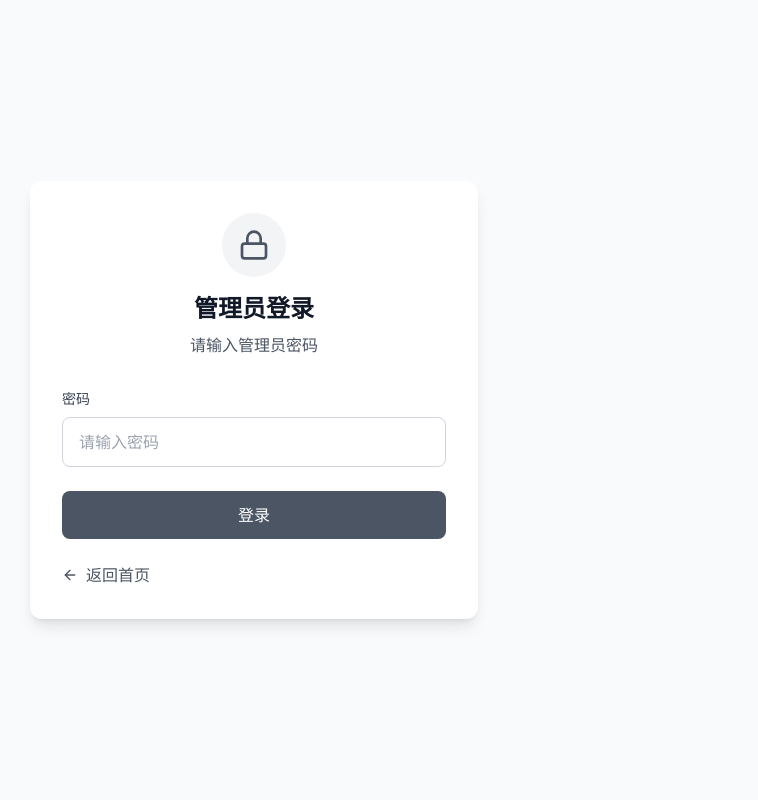
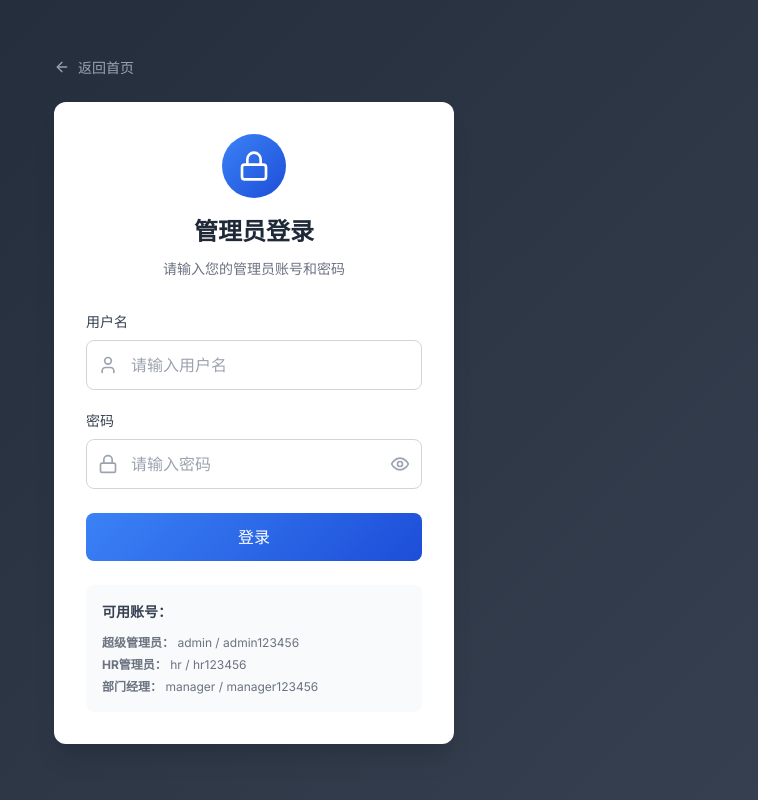
Before and after one commit to singer2622525-netizen/personality-assessment-system, a Next.js app: page /admin/login in a window 1280 px wide. Shown: the whole page, without its empty margins (386-1144 px from the left). Built offline with nearby package versions, Linux system fonts and the light colour scheme.

Commit message:
Update admin login with username and password

```diff
--- a/app/admin/login/page.tsx
+++ b/app/admin/login/page.tsx
@@ -2,77 +2,202 @@
 
 import { useState } from 'react'
 import { useRouter } from 'next/navigation'
-import { ArrowLeft, Lock } from 'lucide-react'
+import { ArrowLeft, Lock, User, Eye, EyeOff } from 'lucide-react'
+import { ADMIN_ACCOUNTS, validatePassword, generateSessionToken } from '@/lib/admin-config'
 
 export default function AdminLoginPage() {
   const router = useRouter()
-  const [password, setPassword] = useState('')
+  const [formData, setFormData] = useState({
+    username: '',
+    password: ''
+  })
   const [isLoading, setIsLoading] = useState(false)
+  const [error, setError] = useState('')
+  const [showPassword, setShowPassword] = useState(false)
+
+  const handleInputChange = (e: React.ChangeEvent<HTMLInputElement>) => {
+    const { name, value } = e.target
+    setFormData(prev => ({
+      ...prev,
+      [name]: value
+    }))
+    setError('') // 清除错误信息
+  }
 
   const handleLogin = async (e: React.FormEvent) => {
     e.preventDefault()
     setIsLoading(true)
+    setError('')
 
-    // 简单的密码验证
-    if (password === 'admin123') {
-      localStorage.setItem('isAdmin', 'true')
+    try {
+      // 查找用户
+      const user = ADMIN_ACCOUNTS.find(account => account.username === formData.username)
+
+      if (!user) {
+        setError('用户名不存在')
+        setIsLoading(false)
+        return
+      }
+
+      // 验证密码
+      if (!validatePassword(formData.password, user.password)) {
+        setError('密码错误')
+        setIsLoading(false)
+        return
+      }
+
+      // 生成会话令牌
+      const sessionToken = generateSessionToken()
+
+      // 保存登录信息到 localStorage
+      const loginData = {
+        isAdmin: true,
+        userId: user.id,
+        username: user.username,
+        name: user.name,
+        role: user.role,
+        permissions: user.permissions,
+        sessionToken,
+        loginTime: new Date().toISOString()
+      }
+
+      localStorage.setItem('adminAuth', JSON.stringify(loginData))
+
+      // 跳转到管理后台
       router.push('/admin/dashboard')
-    } else {
-      alert('密码错误，请重试')
+
+    } catch (error) {
+      console.error('登录错误:', error)
+      setError('登录失败，请重试')
+    } finally {
+      setIsLoading(false)
     }
-
-    setIsLoading(false)
   }
 
   return (
-    <div className="min-h-screen flex items-center justify-center p-4 bg-gray-50">
-      <div className="max-w-md w-full">
-        <div className="bg-white rounded-xl shadow-lg p-8">
-          <div className="text-center mb-8">
-            <div className="w-16 h-16 bg-gray-100 rounded-full flex items-center justify-center mx-auto mb-4">
-              <Lock className="w-8 h-8 text-gray-600" />
+    <div style={{ minHeight: '100vh', display: 'flex', alignItems: 'center', justifyContent: 'center', padding: '16px', background: 'linear-gradient(135deg, #1f2937 0%, #374151 100%)' }}>
+      <div style={{ width: '100%', maxWidth: '400px' }}>
+        {/* 返回按钮 */}
+        <div style={{ marginBottom: '24px' }}>
+          <button
+            onClick={() => router.push('/')}
+            style={{ display: 'flex', alignItems: 'center', color: '#9ca3af', background: 'none', border: 'none', cursor: 'pointer', fontSize: '14px' }}
+          >
+            <ArrowLeft style={{ width: '16px', height: '16px', marginRight: '8px' }} />
+            返回首页
+          </button>
+        </div>
+
+        {/* 登录表单 */}
+        <div style={{ background: 'white', borderRadius: '12px', padding: '32px', boxShadow: '0 20px 25px -5px rgba(0, 0, 0, 0.1), 0 10px 10px -5px rgba(0, 0, 0, 0.04)' }}>
+          <div style={{ textAlign: 'center', marginBottom: '32px' }}>
+            <div style={{ width: '64px', height: '64px', background: 'linear-gradient(135deg, #3b82f6 0%, #1d4ed8 100%)', borderRadius: '50%', display: 'flex', alignItems: 'center', justifyContent: 'center', margin: '0 auto 16px' }}>
+              <Lock style={{ width: '32px', height: '32px', color: 'white' }} />
             </div>
-            <h1 className="text-2xl font-bold text-gray-900 mb-2">
+            <h1 style={{ fontSize: '24px', fontWeight: '600', color: '#1f2937', marginBottom: '8px' }}>
               管理员登录
             </h1>
-            <p className="text-gray-600">
-              请输入管理员密码
+            <p style={{ fontSize: '14px', color: '#6b7280' }}>
+              请输入您的管理员账号和密码
             </p>
           </div>
 
-          <form onSubmit={handleLogin} className="space-y-6">
-            <div>
-              <label htmlFor="password" className="block text-sm font-medium text-gray-700 mb-2">
+          <form onSubmit={handleLogin}>
+            {/* 用户名输入 */}
+            <div style={{ marginBottom: '20px' }}>
+              <label style={{ display: 'block', fontSize: '14px', fontWeight: '500', color: '#374151', marginBottom: '8px' }}>
+                用户名
+              </label>
+              <div style={{ position: 'relative' }}>
+                <User style={{ position: 'absolute', left: '12px', top: '50%', transform: 'translateY(-50%)', width: '20px', height: '20px', color: '#9ca3af' }} />
+                <input
+                  type="text"
+                  name="username"
+                  value={formData.username}
+                  onChange={handleInputChange}
+                  placeholder="请输入用户名"
+                  required
+                  style={{ width: '100%', padding: '12px 12px 12px 44px', border: '1px solid #d1d5db', borderRadius: '8px', fontSize: '16px', outline: 'none', transition: 'border-color 0.2s' }}
+                  onFocus={(e) => e.target.style.borderColor = '#3b82f6'}
+                  onBlur={(e) => e.target.style.borderColor = '#d1d5db'}
+                />
+              </div>
+            </div>
+
+            {/* 密码输入 */}
+            <div style={{ marginBottom: '24px' }}>
+              <label style={{ display: 'block', fontSize: '14px', fontWeight: '500', color: '#374151', marginBottom: '8px' }}>
                 密码
               </label>
-              <input
-                type="password"
-                id="password"
-                value={password}
-                onChange={(e) => setPassword(e.target.value)}
-                className="w-full px-4 py-3 border border-gray-300 rounded-lg focus:ring-2 focus:ring-gray-500 focus:border-transparent"
-                placeholder="请输入密码"
-                required
-              />
+              <div style={{ position: 'relative' }}>
+                <Lock style={{ position: 'absolute', left: '12px', top: '50%', transform: 'translateY(-50%)', width: '20px', height: '20px', color: '#9ca3af' }} />
+                <input
+                  type={showPassword ? 'text' : 'password'}
+                  name="password"
+                  value={formData.password}
+                  onChange={handleInputChange}
+                  placeholder="请输入密码"
+                  required
+                  style={{ width: '100%', padding: '12px 44px 12px 44px', border: '1px solid #d1d5db', borderRadius: '8px', fontSize: '16px', outline: 'none', transition: 'border-color 0.2s' }}
+                  onFocus={(e) => e.target.style.borderColor = '#3b82f6'}
+                  onBlur={(e) => e.target.style.borderColor = '#d1d5db'}
+                />
+                <button
+                  type="button"
+                  onClick={() => setShowPassword(!showPassword)}
+                  style={{ position: 'absolute', right: '12px', top: '50%', transform: 'translateY(-50%)', background: 'none', border: 'none', cursor: 'pointer', color: '#9ca3af' }}
+                >
+                  {showPassword ? <EyeOff style={{ width: '20px', height: '20px' }} /> : <Eye style={{ width: '20px', height: '20px' }} />}
+                </button>
+              </div>
             </div>
 
+            {/* 错误信息 */}
+            {error && (
+              <div style={{ background: '#fef2f2', border: '1px solid #fecaca', borderRadius: '8px', padding: '12px', marginBottom: '20px' }}>
+                <p style={{ color: '#dc2626', fontSize: '14px', margin: '0' }}>
+                  {error}
+                </p>
+              </div>
+            )}
+
+            {/* 登录按钮 */}
             <button
               type="submit"
               disabled={isLoading}
-              className="w-full bg-gray-600 text-white py-3 px-4 rounded-lg font-medium hover:bg-gray-700 transition-colors disabled:opacity-50"
+              style={{
+                width: '100%',
+                background: isLoading ? '#9ca3af' : 'linear-gradient(135deg, #3b82f6 0%, #1d4ed8 100%)',
+                color: 'white',
+                padding: '12px 24px',
+                borderRadius: '8px',
+                border: 'none',
+                cursor: isLoading ? 'not-allowed' : 'pointer',
+                fontSize: '16px',
+                fontWeight: '500',
+                transition: 'all 0.2s'
+              }}
             >
               {isLoading ? '登录中...' : '登录'}
             </button>
           </form>
 
-          <div className="mt-6 text-center">
-            <button
-              onClick={() => router.push('/')}
-              className="flex items-center justify-center text-gray-600 hover:text-gray-800 transition-colors"
-            >
-              <ArrowLeft className="w-4 h-4 mr-2" />
-              返回首页
-            </button>
+          {/* 账号信息提示 */}
+          <div style={{ marginTop: '24px', padding: '16px', background: '#f8fafc', borderRadius: '8px' }}>
+            <h3 style={{ fontSize: '14px', fontWeight: '600', color: '#374151', marginBottom: '12px' }}>
+              可用账号：
+            </h3>
+            <div style={{ fontSize: '12px', color: '#6b7280', lineHeight: '1.5' }}>
+              <div style={{ marginBottom: '4px' }}>
+                <strong>超级管理员：</strong> admin / admin123456
+              </div>
+              <div style={{ marginBottom: '4px' }}>
+                <strong>HR管理员：</strong> hr / hr123456
+              </div>
+              <div>
+                <strong>部门经理：</strong> manager / manager123456
+              </div>
+            </div>
           </div>
         </div>
       </div>
```
